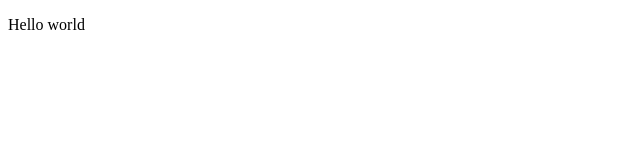
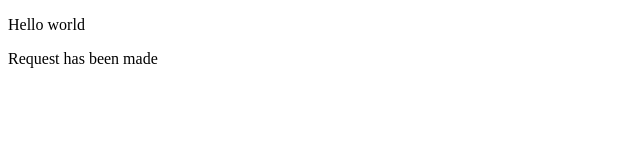
Before and after one commit to kaiden-A/testGIT, a plain HTML site: page index.html in a window 1280 px wide. Shown: the whole page, without its empty margins (0-640 px from the left). Drawn offline with Linux system fonts and the light colour scheme.

Commit message:
test merge

```diff
--- a/index.html
+++ b/index.html
@@ -7,5 +7,7 @@
 </head>
 <body>
     <p>Hello world</p>
+
+    <p>Request has been made</p>
 </body>
 </html>
```
